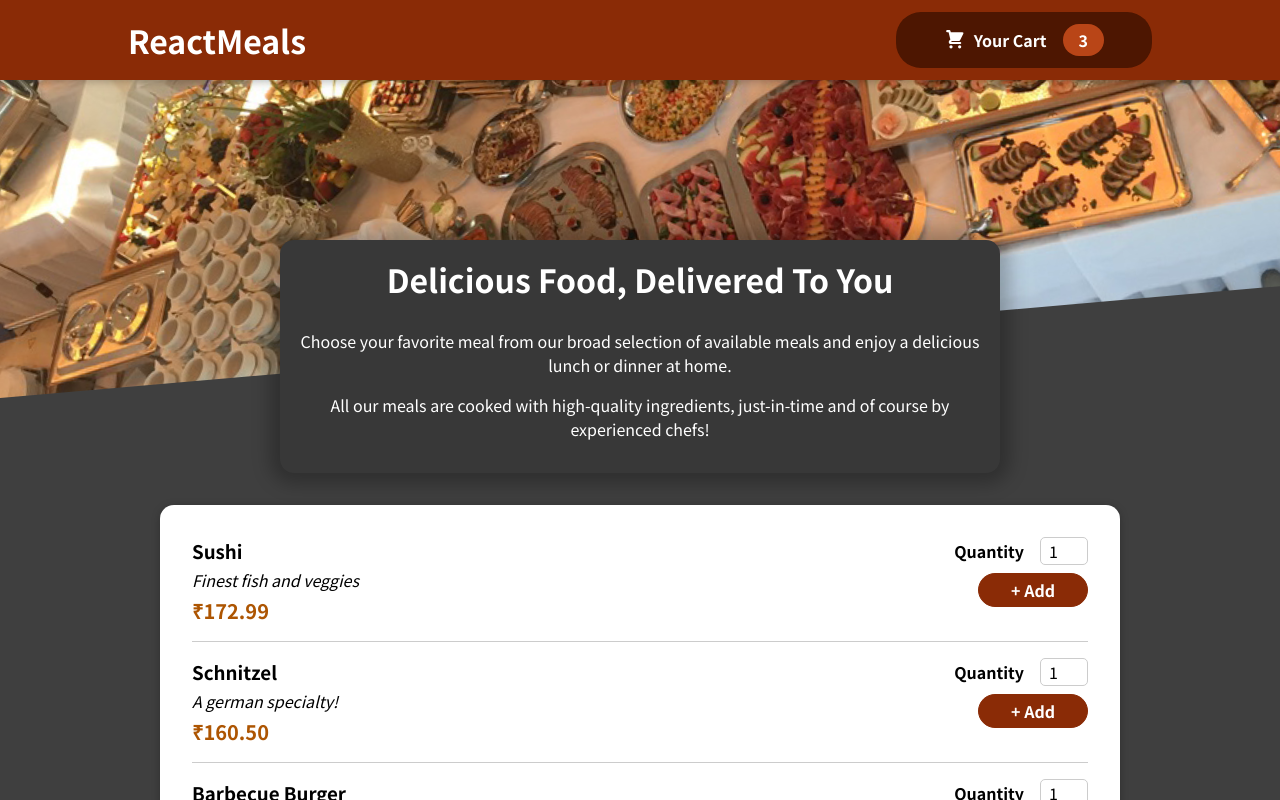
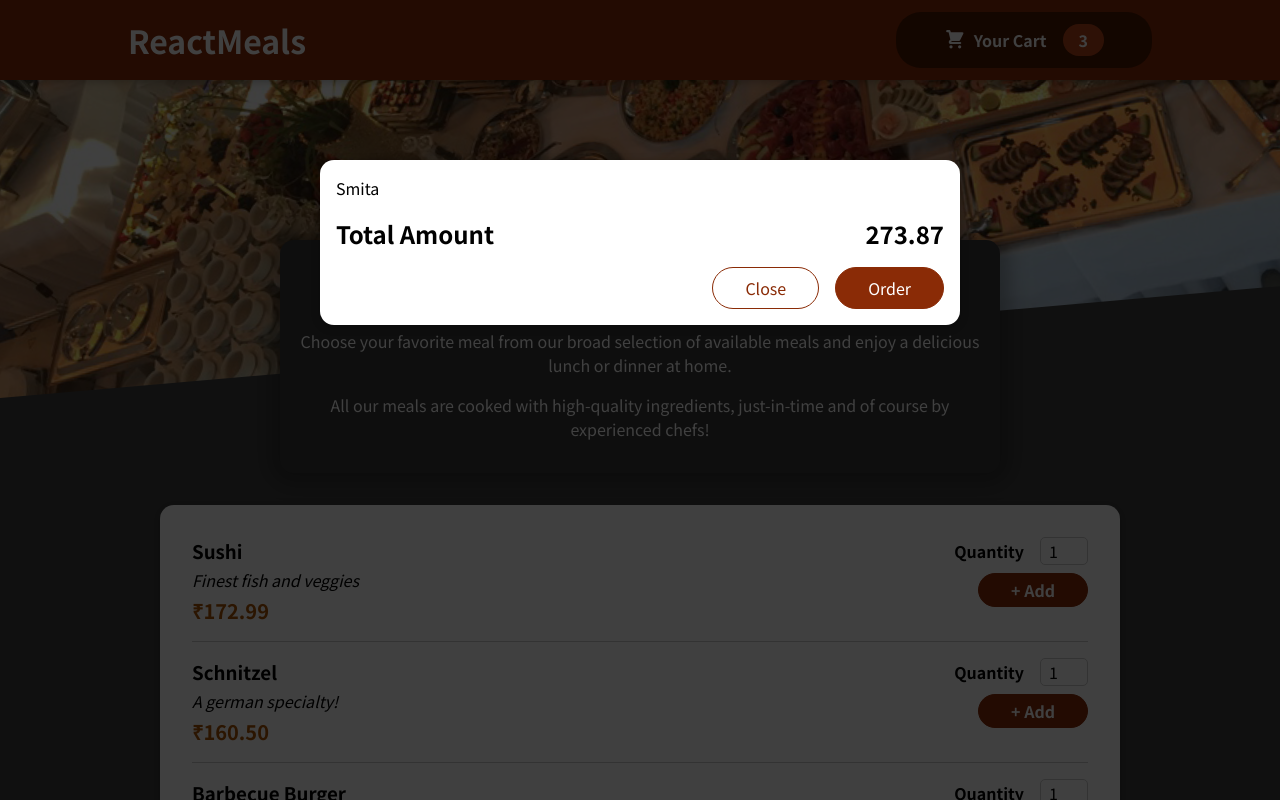
Before and after one commit to AjayPrasadVerma/food-order-app, a React (Create React App) app: page / in a window 1280 px wide. Shown: the top 800 px of the page. Built offline with nearby package versions, Linux system fonts and the light colour scheme; the HTML template or start-up script is replaced by a standard one.

Commit message:
adding cart and modal

```diff
--- a/public/index.html
+++ b/public/index.html
@@ -1,14 +1,12 @@
 <!DOCTYPE html>
 <html lang="en">
+
 <head>
   <meta charset="utf-8" />
   <link rel="icon" href="%PUBLIC_URL%/favicon.ico" />
   <meta name="viewport" content="width=device-width, initial-scale=1" />
   <meta name="theme-color" content="#000000" />
-    <meta
-      name="description"
-      content="Web site created using create-react-app"
-    />
+  <meta name="description" content="Web site created using create-react-app" />
   <link rel="apple-touch-icon" href="%PUBLIC_URL%/logo192.png" />
   <!--
       manifest.json provides metadata used when your web app is installed on a
@@ -26,8 +24,10 @@
     -->
   <title>React App</title>
 </head>
+
 <body>
   <noscript>You need to enable JavaScript to run this app.</noscript>
+  <div id="overlays"></div>
   <div id="root"></div>
   <!--
       This HTML file is a template.
@@ -40,4 +40,5 @@
       To create a production bundle, use `npm run build` or `yarn build`.
     -->
 </body>
+
 </html>
--- a/src/App.js
+++ b/src/App.js
@@ -1,11 +1,12 @@
 import React from "react";
 import Header from "./components/Layout/Header";
 import Meals from "./components/Meals/Meals";
-
+import Cart from "./components/Cart/Cart";
 
 function App() {
   return (
     <React.Fragment>
+      <Cart />
       <Header />
       <main>
         <Meals />
--- /dev/null
+++ b/src/components/Cart/Cart.jsx
@@ -0,0 +1,30 @@
+import React from "react";
+import classes from './Cart.module.css';
+import Modal from "../UI/Modal";
+
+const Cart = props => {
+
+    const cartitem = <ul className={classes['cart-items']}> {[{
+        id: 'c1',
+        name: 'Smita',
+        quantity: 2,
+        price: 635.83
+    }].map(item => <li>{item.name}</li>)} </ul>;
+
+    return (
+        <Modal>
+            {cartitem}
+            <div className={classes.total}>
+                <span>Total Amount</span>
+                <div>273.87</div>
+            </div>
+            <div className={classes.actions}>
+                <button className={classes['button--alt']}>Close</button>
+                <button className={classes.button}>Order</button>
+            </div>
+        </Modal>
+    );
+
+}
+
+export default Cart;
--- /dev/null
+++ b/src/components/Cart/Cart.module.css
@@ -0,0 +1,44 @@
+.cart-items {
+    list-style: none;
+    margin: 0;
+    padding: 0;
+}
+
+.total {
+    display: flex;
+    justify-content: space-between;
+    align-items: center;
+    font-weight: bold;
+    font-size: 1.5rem;
+    margin: 1rem 0;
+}
+
+.actions {
+    text-align: right;
+}
+
+.actions button {
+    font: inherit;
+    cursor: pointer;
+    background-color: transparent;
+    border: 1px solid #8a2b06;
+    padding: 0.5rem 2rem;
+    border-radius: 25px;
+    margin-left: 1rem;
+}
+
+.actions button:hover,
+.actions button:active {
+    background-color: #5a1a01;
+    border-color: #5a1a01;
+    color: white;
+}
+
+.actions .button--alt {
+    color: #8a2b06;
+}
+
+.actions .button {
+    background-color: #8a2b06;
+    color: white;
+}
--- a/src/components/Meals/AvailableMeals.jsx
+++ b/src/components/Meals/AvailableMeals.jsx
@@ -28,6 +28,12 @@
         description: 'Healthy...and green...',
         price: 188.99,
     },
+    {
+        id: 'm5',
+        name: 'Pizza',
+        description: 'Testy......',
+        price: 399.99,
+    },
 ];
 
 const AvailableMeals = () => {
--- /dev/null
+++ b/src/components/UI/Modal.jsx
@@ -0,0 +1,30 @@
+import classes from './Modal.module.css';
+import { Fragment } from 'react';
+import ReactDOM from 'react-dom';
+
+const Backdrop = () => {
+
+    return <div className={classes.backdrop}></div>
+
+}
+
+const ModaalOverlay = (props) => {
+
+    return <div className={classes.modal}>
+        <div className={classes.content}>{props.children}</div>
+    </div>
+
+}
+
+const portalElement = document.getElementById('overlays');
+
+const Modal = (props) => {
+
+    return <Fragment>
+        {ReactDOM.createPortal(<Backdrop />, portalElement)}
+        {ReactDOM.createPortal(<ModaalOverlay>{props.children}</ModaalOverlay>, portalElement)}
+    </Fragment>
+
+}
+
+export default Modal;
--- /dev/null
+++ b/src/components/UI/Modal.module.css
@@ -0,0 +1,41 @@
+.backdrop {
+    position: fixed;
+    top: 0;
+    left: 0;
+    width: 100%;
+    height: 100vh;
+    z-index: 20;
+    background-color: rgba(0, 0, 0, 0.75);
+}
+
+.modal {
+    position: fixed;
+    top: 20vh;
+    left: 5%;
+    width: 90%;
+    background-color: white;
+    padding: 1rem;
+    border-radius: 14px;
+    box-shadow: 0 2px 8px rgba(0, 0, 0, 0.25);
+    z-index: 30;
+    animation: slide-down 300ms ease-out forwards;
+}
+
+@media (min-width: 768px) {
+    .modal {
+        width: 40rem;
+        left: calc(50% - 20rem);
+    }
+}
+
+@keyframes slide-down {
+    from {
+        opacity: 0;
+        transform: translateY(-3rem);
+    }
+
+    to {
+        opacity: 1;
+        transform: translateY(0);
+    }
+}
```
Lines whose indentation alone changed are shown as unchanged.
